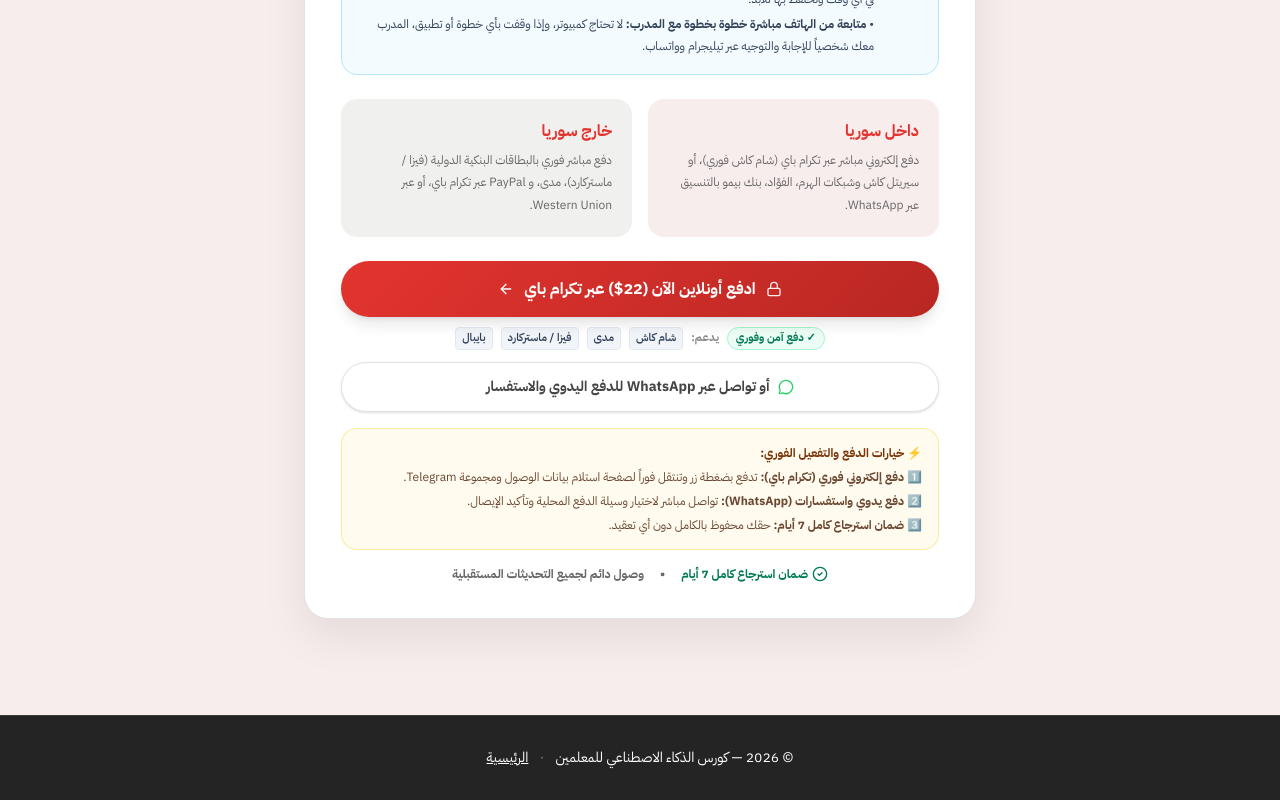
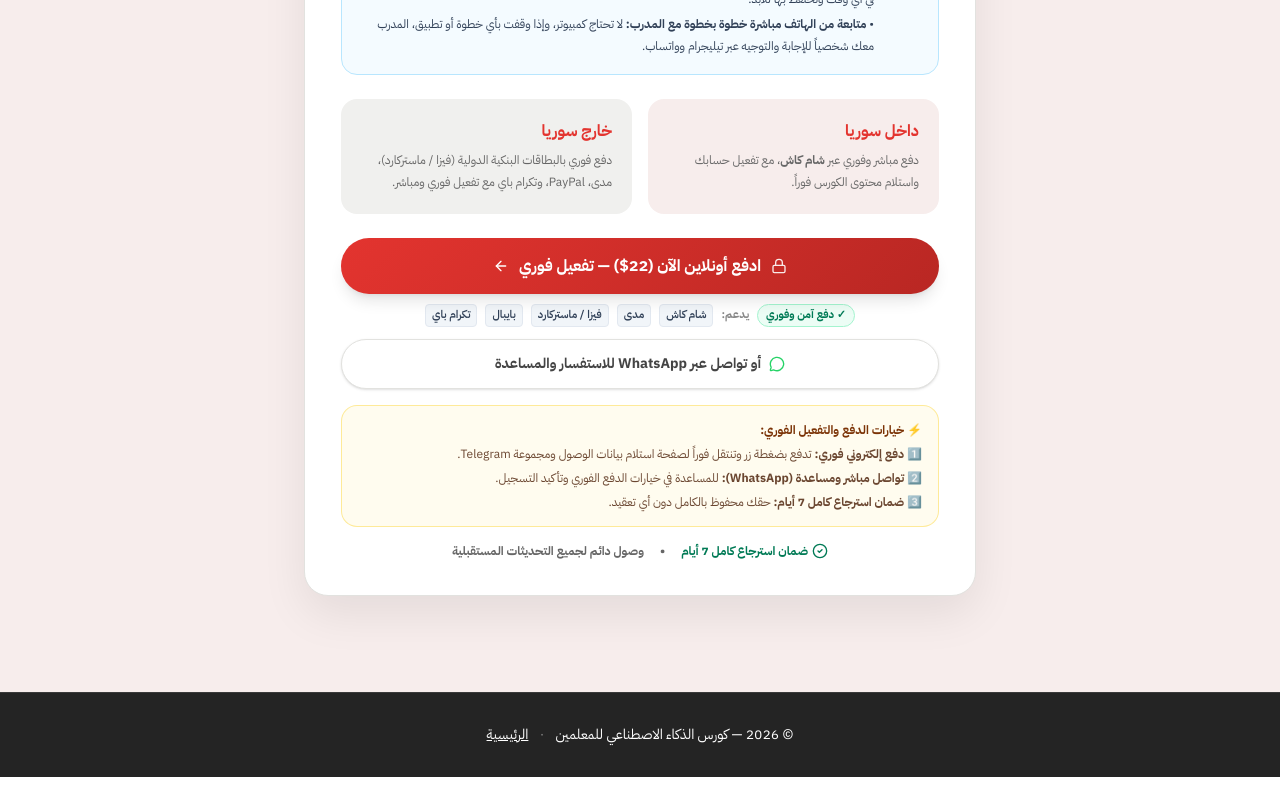
Before and after one commit to fhrrutedf/notebooklm-course-landing, a Next.js app: page /results in a window 1280 px wide. Shown: the part 6331-7131 px from the top of the page. After the commit the page ends 7108 px from the top, so only its background shows below. Built offline with nearby package versions, Linux system fonts and the light colour scheme; no server answers.

Commit message:
feat: simplify Syria payment to Cham Cash only, remove 'gateway' word, include Tekram Pay naturally, and generalize curricula FAQ

```diff
--- a/src/app/LandingClient.tsx
+++ b/src/app/LandingClient.tsx
@@ -288,10 +288,10 @@ export default function LandingClient() {
   const faqs = [
     ['هل الكورس مناسب لمن لا يملك خبرة تقنية كبيرة؟', 'نعم. الشرح تدريجي ومبسط، ونبدأ من الصفر، ومع كل درس ملخص PDF يرجعلك وقت التطبيق حتى ما تضطر تعيد الفيديو كاملًا.'],
     ['هل أحتاج جهاز لابتوب أو كمبيوتر للبدء والتطبيق؟', 'لا، لا تحتاج لابتوب بالضرورة! الكورس مصمم بحيث يمكنك مشاهدة الدروس وتطبيق جميع الأدوات وبناء الشروحات والامتحانات والمحتوى التعليمي مباشرة من هاتفك المحمول أو جهازك اللوحي (الآيباد) بسهولة.'],
-    ['هل المخرجات والامتحانات تلائم المناهج السورية الرسمية؟', 'نبدأ من كتاب المنهج أو المصدر الذي ترفقه أنت، ثم نراجع الناتج بشريًا قبل استخدامه. طبّقنا أمثلة على مواد واختبارات للمعلمين، لكن يبقى قرار الدقة والملاءمة بيد المعلم.'],
+    ['هل المخرجات والامتحانات تلائم المناهج والكتب الدراسية التي أدرّسها؟', 'نعم، نبدأ من كتاب المنهج أو المصدر الذي ترفقه أنت لأي مادة ومرحلة، ثم نراجع الناتج بشريًا قبل استخدامه. الكورس يعطيك إطار عمل تطبقه على أي كتاب أو مقرر دراسي، ويبقى قرار الدقة والملاءمة بيدك كمعلم.'],
     ['هل الأدوات تحتاج اشتراكات شهرية مدفوعة؟', 'المسار يعتمد على حلول مجانية قدر الإمكان، ولا توجد تكاليف خفية ضمن رسوم الكورس. وإذا تغيّرت سياسات أي خدمة، نوضح ذلك قبل استخدامها.'],
     ['كيف أحصل على دعم إذا واجهت مشكلة؟', 'عندك 4 جلسات متابعة مباشرة للأسئلة والأجوبة، وتقدر تجيب سؤالك أو مادتك ونطبق عليها معًا.'],
-    ['كيف يتم الدفع والاستلام من داخل سوريا وخارجها؟', 'يمكنك الدفع المباشر الفوري أونلاين عبر بوابة تكرام باي (تدعم شام كاش، مدى، فيزا/ماستركارد، بايبال) مع تفعيل تلقائي، أو عبر وسائل محلية مثل سيريتل كاش وشبكات الهرم، الفؤاد، بنك بيمو بالتنسيق عبر WhatsApp. وفور تأكيد الدفع تحصل على وصول دائم ومباشر عبر Telegram.'],
+    ['كيف يتم الدفع والاستلام من داخل سوريا وخارجها؟', 'من داخل سوريا الدفع فوري وبسيط عبر شام كاش، ومن خارج سوريا الدفع متاح بالبطاقات البنكية (فيزا / ماستركارد)، مدى، بايبال وتكرام باي مع تفعيل مباشر. وفور الدفع تحصل على وصول دائم وفوري عبر Telegram.'],
     ['هل الشهادة إلزامية؟', 'لا. شهادة وزارة التنمية السورية اختيارية برسوم منفصلة، ويمكن طلبها بعد اختبار أو مشروع نهاية الكورس.'],
     ['هل أحصل على ملفات PDF مع كل درس؟', 'نعم. كل درس معه ملخص PDF أو قالب عملي يساعدك تراجع الخطوات وتطبقها دون إعادة مشاهدة المحتوى كاملًا.'],
     ['هل الدورة مناسبة لمعلم المدرسة أو المدرّس الخصوصي؟', 'نعم. الأمثلة قابلة للتخصيص حسب المادة والمرحلة، من الابتدائي وحتى البكالوريا، مع بقاء المعلم صاحب القرار في المراجعة والاستخدام.'],
@@ -350,14 +350,14 @@ export default function LandingClient() {
     />
 
     <a
-      href={createWhatsAppLink('مرحباً، أريد الاستفسار أو الدفع اليدوي للاشتراك في كورس الذكاء الاصطناعي للمعلمين.')}
+      href={createWhatsAppLink('مرحباً، أريد الاستفسار والتسجيل في كورس الذكاء الاصطناعي للمعلمين.')}
       onClick={() => trackWhatsAppClick('hero_price_card_whatsapp')}
       target="_blank"
       rel="noopener noreferrer"
       className="inline-flex w-full items-center justify-center gap-2 rounded-full px-4 py-2.5 text-xs font-bold border border-[#E2E2DF] bg-[#F8F8F6] hover:bg-[#F0F0EE] text-[#444444] transition shadow-sm"
     >
       <MessageCircle className="h-4 w-4 text-[#25D366]" />
-      <span>أو تواصل عبر WhatsApp للدفع اليدوي والاستفسار</span>
+      <span>أو تواصل عبر WhatsApp للاستفسار والمساعدة</span>
     </a>
   </div>
 
@@ -367,7 +367,7 @@ export default function LandingClient() {
       <span>خيارات الدفع المتاحة:</span>
     </p>
     <p className="mt-0.5 text-amber-900/90">
-      <strong>دفع إلكتروني فوري:</strong> عبر تكرام باي (شام كاش، فيزا/ماستركارد، مدى، بايبال) مع تفعيل فوري، أو <strong>دفع يدوي:</strong> عبر سيريتل كاش وشبكات الهرم بالتنسيق عبر WhatsApp.
+      <strong>داخل سوريا:</strong> شام كاش فوري. <strong>خارج سوريا:</strong> البطاقات البنكية، مدى، بايبال، وتكرام باي مع تفعيل فوري.
     </p>
   </div>
 
@@ -832,13 +832,13 @@ export default function LandingClient() {
           <div className="mx-auto mt-10 grid max-w-[1000px] gap-5 md:grid-cols-2">
             <article className="rounded-2xl bg-white border p-7 shadow-[0_12px_35px_rgba(0,0,0,0.05)]" style={{ borderColor: line }}>
               <p className="text-sm font-black" style={{ color: red }}>داخل سوريا</p>
-              <h3 className="mt-3 text-2xl font-black">دفع محلي وتفعيل فوري</h3>
-              <p className="mt-4 leading-[2]" style={{ color: muted }}>دفع إلكتروني مباشر عبر بوابة <strong>تكرام باي</strong> (شام كاش فوري)، أو عبر سيريتل كاش وشبكات الهرم والفؤاد وبنك بيمو مع مساعدة فورية عبر WhatsApp.</p>
+              <h3 className="mt-3 text-2xl font-black">دفع فوري عبر شام كاش</h3>
+              <p className="mt-4 leading-[2]" style={{ color: muted }}>دفع مباشر وفوري عبر <strong>شام كاش</strong>، مع تفعيل حسابك واستلام محتوى الكورس فوراً.</p>
             </article>
             <article className="rounded-2xl bg-white border p-7 shadow-[0_12px_35px_rgba(0,0,0,0.05)]" style={{ borderColor: line }}>
               <p className="text-sm font-black" style={{ color: red }}>خارج سوريا</p>
               <h3 className="mt-3 text-2xl font-black">تحويل ودفع إلكتروني آمن</h3>
-              <p className="mt-4 leading-[2]" style={{ color: muted }}>دفع فوري بالبطاقات البنكية الدولية (فيزا / ماستركارد)، مدى، أو PayPal مباشرة عبر <strong>تكرام باي</strong>، أو التحويل عبر Western Union بالتنسيق المباشر.</p>
+              <p className="mt-4 leading-[2]" style={{ color: muted }}>دفع فوري بالبطاقات البنكية الدولية (فيزا / ماستركارد)، مدى، PayPal، وتكرام باي مع تفعيل فوري ومباشر.</p>
             </article>
           </div>
         </div>
@@ -908,7 +908,7 @@ export default function LandingClient() {
                 className="inline-flex w-full items-center justify-center gap-2 rounded-full px-5 py-3 text-xs md:text-sm font-bold text-white/90 hover:text-white bg-white/10 hover:bg-white/15 border border-white/15 transition shadow"
               >
                 <MessageCircle className="h-4 w-4 text-[#25D366]" />
-                <span>أو تواصل عبر WhatsApp للدفع اليدوي والاستفسار</span>
+                <span>أو تواصل عبر WhatsApp للاستفسار والتسجيل</span>
               </a>
             </div>
 
@@ -918,7 +918,7 @@ export default function LandingClient() {
                 <span>خيارات الدفع المتاحة:</span>
               </p>
               <p className="mt-0.5 text-white/70">
-                دفع فوري عبر تكرام باي (شام كاش، البطاقات البنكية، مدى، بايبال)، أو تحويل يدوي عبر سيريتل كاش والهرم بمساعدة فريق الدعم عبر WhatsApp.
+                من داخل سوريا: شام كاش فوري. ومن خارج سوريا: البطاقات البنكية، مدى، بايبال، وتكرام باي مع تفعيل فوري.
               </p>
             </div>
             <p className="mt-4 text-center text-xs text-white/60">وصول فوري للمحتوى · <span className="font-bold" style={{ color: red }}>ضمان استرجاع كامل لمدة 7 أيام</span></p>
@@ -942,7 +942,7 @@ export default function LandingClient() {
           className="flex-1 inline-flex items-center justify-center gap-1.5 rounded-full px-4 py-3 text-xs font-bold text-white shadow-xl active:scale-95"
           style={{ backgroundColor: red }}
         >
-          <span>ادفع أونلاين 22$ (تكرام باي)</span>
+          <span>ادفع أونلاين 22$ (تفعيل فوري)</span>
         </button>
         <a
           href={createWhatsAppLink('مرحباً، أريد تفاصيل التسجيل في كورس الذكاء الاصطناعي للمعلمين.')}
--- a/src/app/page.tsx
+++ b/src/app/page.tsx
@@ -13,10 +13,10 @@ export const metadata: Metadata = {
 const faqItems = [
   { q: 'هل الكورس مناسب لمن لا يملك خبرة تقنية كبيرة؟', a: 'نعم. الشرح تدريجي ومبسط، ونبدأ من الصفر، ومع كل درس ملخص PDF يرجعلك وقت التطبيق حتى ما تضطر تعيد الفيديو كاملًا.' },
   { q: 'هل أحتاج جهاز لابتوب أو كمبيوتر للبدء والتطبيق؟', a: 'لا، لا تحتاج لابتوب بالضرورة! الكورس مصمم بحيث يمكنك مشاهدة الدروس وتطبيق جميع الأدوات وبناء الشروحات والامتحانات والمحتوى التعليمي مباشرة من هاتفك المحمول أو جهازك اللوحي (الآيباد) بسهولة.' },
-  { q: 'هل المخرجات والامتحانات تلائم المناهج السورية الرسمية؟', a: 'نبدأ من كتاب المنهج أو المصدر الذي ترفقه أنت، ثم نراجع الناتج بشريًا قبل استخدامه. طبّقنا أمثلة على مواد واختبارات للمعلمين، لكن يبقى قرار الدقة والملاءمة بيد المعلم.' },
+  { q: 'هل المخرجات والامتحانات تلائم المناهج والكتب الدراسية التي أدرّسها؟', a: 'نعم، نبدأ من كتاب المنهج أو المصدر الذي ترفقه أنت لأي مادة ومرحلة، ثم نراجع الناتج بشريًا قبل استخدامه. الكورس يعطيك إطار عمل تطبقه على أي كتاب أو مقرر دراسي، ويبقى قرار الدقة والملاءمة بيدك كمعلم.' },
   { q: 'هل الأدوات تحتاج اشتراكات شهرية مدفوعة؟', a: 'المسار يعتمد على حلول مجانية قدر الإمكان، ولا توجد تكاليف خفية ضمن رسوم الكورس. وإذا تغيّرت سياسات أي خدمة، نوضح ذلك قبل استخدامها.' },
   { q: 'كيف أحصل على دعم إذا واجهت مشكلة؟', a: 'عندك 4 جلسات متابعة مباشرة للأسئلة والأجوبة، وتقدر تجيب سؤالك أو مادتك ونطبق عليها معًا.' },
-  { q: 'كيف يتم الدفع والاستلام من داخل سوريا وخارجها؟', a: 'يمكنك الدفع المباشر الفوري أونلاين عبر بوابة تكرام باي (تدعم شام كاش، مدى، فيزا/ماستركارد، بايبال) مع تفعيل تلقائي، أو عبر وسائل محلية مثل سيريتل كاش وشبكات الهرم والفؤاد وبنك بيمو بالتنسيق عبر WhatsApp. وفور تأكيد الدفع تحصل على وصول دائم ومباشر عبر Telegram.' },
+  { q: 'كيف يتم الدفع والاستلام من داخل سوريا وخارجها؟', a: 'من داخل سوريا الدفع فوري وبسيط عبر شام كاش، ومن خارج سوريا الدفع متاح بالبطاقات البنكية (فيزا / ماستركارد)، مدى، بايبال وتكرام باي مع تفعيل مباشر. وفور الدفع تحصل على وصول دائم وفوري عبر Telegram.' },
   { q: 'هل الشهادة إلزامية؟', a: 'لا. شهادة وزارة التنمية السورية اختيارية برسوم منفصلة، ويمكن طلبها بعد اختبار أو مشروع نهاية الكورس.' },
   { q: 'هل أحصل على ملفات PDF مع كل درس؟', a: 'نعم. كل درس معه ملخص PDF أو قالب عملي يساعدك تراجع الخطوات وتطبقها دون إعادة مشاهدة المحتوى كاملًا.' },
   { q: 'هل الدورة مناسبة لمعلم المدرسة أو المدرّس الخصوصي؟', a: 'نعم. الأمثلة قابلة للتخصيص حسب المادة والمرحلة، من الابتدائي وحتى البكالوريا، مع بقاء المعلم صاحب القرار في المراجعة والاستخدام.' },
--- a/src/app/results/ResultsClient.tsx
+++ b/src/app/results/ResultsClient.tsx
@@ -586,13 +586,13 @@ export default function ResultsClient() {
               <div className="rounded-2xl bg-[#F7EDEC] p-5">
                 <p className="font-bold text-[#E3342F]">داخل سوريا</p>
                 <p className="mt-1.5 text-xs leading-[1.9] text-[#666666]">
-                  دفع إلكتروني مباشر عبر تكرام باي (شام كاش فوري)، أو سيريتل كاش وشبكات الهرم، الفؤاد، بنك بيمو بالتنسيق عبر WhatsApp.
+                  دفع مباشر وفوري عبر <strong>شام كاش</strong>، مع تفعيل حسابك واستلام محتوى الكورس فوراً.
                 </p>
               </div>
               <div className="rounded-2xl bg-[#F0F0EE] p-5">
                 <p className="font-bold text-[#E3342F]">خارج سوريا</p>
                 <p className="mt-1.5 text-xs leading-[1.9] text-[#666666]">
-                  دفع مباشر فوري بالبطاقات البنكية الدولية (فيزا / ماستركارد)، مدى، و PayPal عبر تكرام باي، أو عبر Western Union.
+                  دفع فوري بالبطاقات البنكية الدولية (فيزا / ماستركارد)، مدى، PayPal، وتكرام باي مع تفعيل فوري ومباشر.
                 </p>
               </div>
             </div>
@@ -603,7 +603,7 @@ export default function ResultsClient() {
                 title="كورس الذكاء الاصطناعي للمعلمين"
                 affiliateRef={affiliateRef}
                 source="results_final_cta_tekram"
-                label="ادفع أونلاين الآن (22$) عبر تكرام باي"
+                label="ادفع أونلاين الآن (22$) — تفعيل فوري"
               />
 
               <a
@@ -617,7 +617,7 @@ export default function ResultsClient() {
                 className="inline-flex w-full items-center justify-center gap-2 rounded-full border border-[#E2E2DF] bg-white px-6 py-3.5 text-sm font-bold text-[#444444] transition hover:bg-[#F0F0EE] shadow-sm"
               >
                 <MessageCircle className="h-4 w-4 text-[#25D366]" />
-                <span>أو تواصل عبر WhatsApp للدفع اليدوي والاستفسار</span>
+                <span>أو تواصل عبر WhatsApp للاستفسار والمساعدة</span>
               </a>
             </div>
 
@@ -627,8 +627,8 @@ export default function ResultsClient() {
                 ⚡ خيارات الدفع والتفعيل الفوري:
               </p>
               <div className="grid gap-2 text-xs text-amber-950/80">
-                <p>1️⃣ <strong>دفع إلكتروني فوري (تكرام باي):</strong> تدفع بضغطة زر وتنتقل فوراً لصفحة استلام بيانات الوصول ومجموعة Telegram.</p>
-                <p>2️⃣ <strong>دفع يدوي واستفسارات (WhatsApp):</strong> تواصل مباشر لاختيار وسيلة الدفع المحلية وتأكيد الإيصال.</p>
+                <p>1️⃣ <strong>دفع إلكتروني فوري:</strong> تدفع بضغطة زر وتنتقل فوراً لصفحة استلام بيانات الوصول ومجموعة Telegram.</p>
+                <p>2️⃣ <strong>تواصل مباشر ومساعدة (WhatsApp):</strong> للمساعدة في خيارات الدفع الفوري وتأكيد التسجيل.</p>
                 <p>3️⃣ <strong>ضمان استرجاع كامل 7 أيام:</strong> حقك محفوظ بالكامل دون أي تعقيد.</p>
               </div>
             </div>
@@ -657,7 +657,7 @@ export default function ResultsClient() {
           }}
           className="flex-1 inline-flex items-center justify-center gap-1.5 rounded-full bg-[#E3342F] px-4 py-3 text-xs font-bold text-white shadow-[0_10px_25px_rgba(227,52,47,0.4)] active:scale-95"
         >
-          <span>ادفع أونلاين 22$ (تكرام باي)</span>
+          <span>ادفع أونلاين 22$ (تفعيل فوري)</span>
         </button>
         <a
           href={createWhatsAppLink('مرحباً، شاهدت صفحة النماذج وأريد حجز مقعدي في الكورس.')}
--- a/src/app/thank-you/ThankYouClient.tsx
+++ b/src/app/thank-you/ThankYouClient.tsx
@@ -56,7 +56,7 @@ export default function ThankYouClient() {
           </h1>
 
           <p className="mt-3 text-sm md:text-base text-[#666666] leading-relaxed max-w-xl mx-auto">
-            شكراً لثقتك واشتراكك. تم تأكيد عمليتك المالية بأمان عبر بوابة <strong>تكرام باي (Tekram Pay)</strong>.
+            شكراً لثقتك واشتراكك. تم تأكيد عمليتك المالية بنجاح وأمان.
           </p>
 
           {/* تفاصيل الطلب */}
@@ -108,7 +108,7 @@ export default function ThankYouClient() {
 
       {/* تذييل */}
       <footer className="py-4 text-center text-xs text-[#888888]">
-        © {new Date().getFullYear()} — كورس الذكاء الاصطناعي للمعلمين · منصة تكرام باي المعتمدة
+        © {new Date().getFullYear()} — كورس الذكاء الاصطناعي للمعلمين · دفع آمن وتفعيل فوري
       </footer>
     </div>
   )
--- a/src/components/TekramPayButton.tsx
+++ b/src/components/TekramPayButton.tsx
@@ -94,12 +94,12 @@ export function TekramPayButton({
         {isLoading ? (
           <span className="flex items-center gap-2">
             <span className="h-5 w-5 border-2 border-white border-t-transparent rounded-full animate-spin" />
-            <span>جاري فتح بوابة تكرام باي...</span>
+            <span>جاري تجهيز الدفع...</span>
           </span>
         ) : (
           <>
             <Lock className="h-4 w-4 opacity-90" />
-            <span>{label || `ادفع الآن أونلاين (${amount}$) عبر تكرام باي`}</span>
+            <span>{label || `ادفع الآن أونلاين (${amount}$)`}</span>
             <ArrowLeft className="h-4 w-4 transition-transform group-hover:-translate-x-1" />
           </>
         )}
@@ -115,6 +115,7 @@ export function TekramPayButton({
           <span className="rounded bg-slate-100 px-1.5 py-0.5 text-slate-700 font-semibold border border-slate-200">مدى</span>
           <span className="rounded bg-slate-100 px-1.5 py-0.5 text-slate-700 font-semibold border border-slate-200">فيزا / ماستركارد</span>
           <span className="rounded bg-slate-100 px-1.5 py-0.5 text-slate-700 font-semibold border border-slate-200">بايبال</span>
+          <span className="rounded bg-slate-100 px-1.5 py-0.5 text-slate-700 font-semibold border border-slate-200">تكرام باي</span>
         </div>
       )}
     </div>
```
